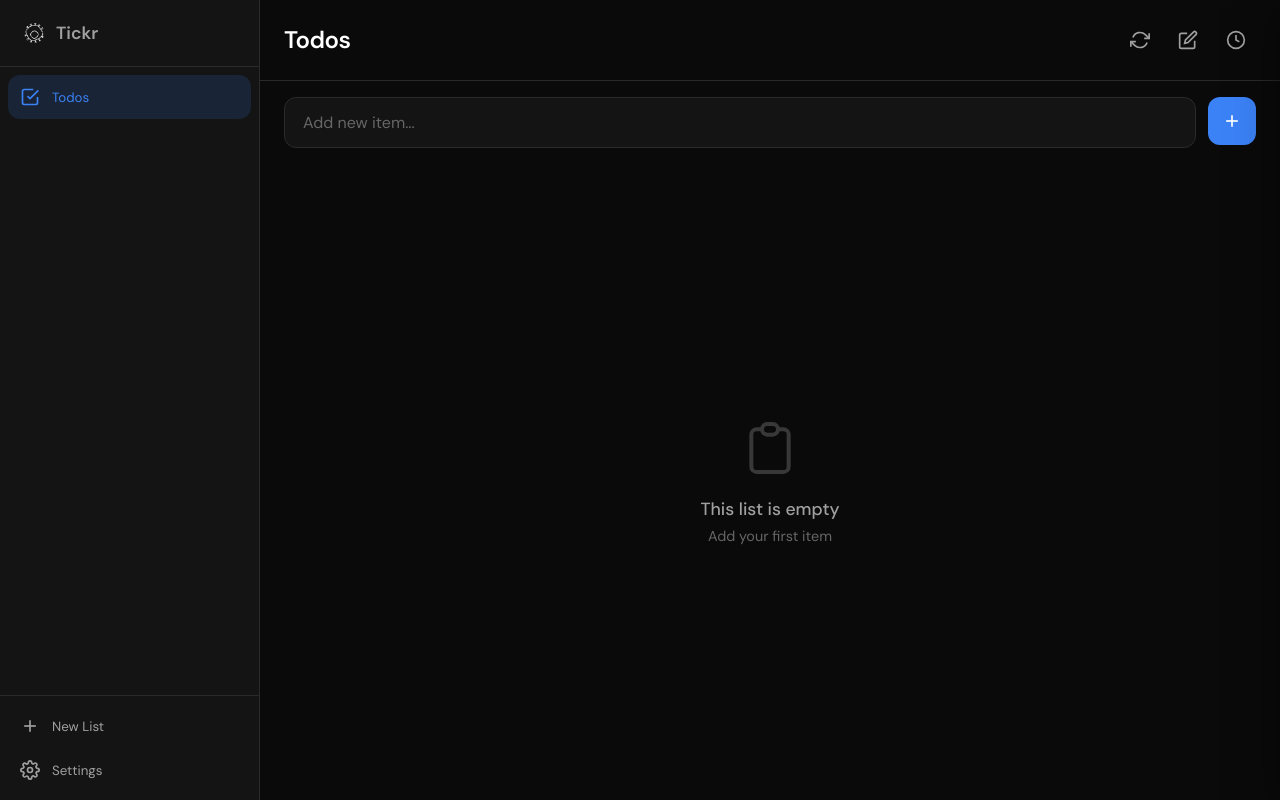
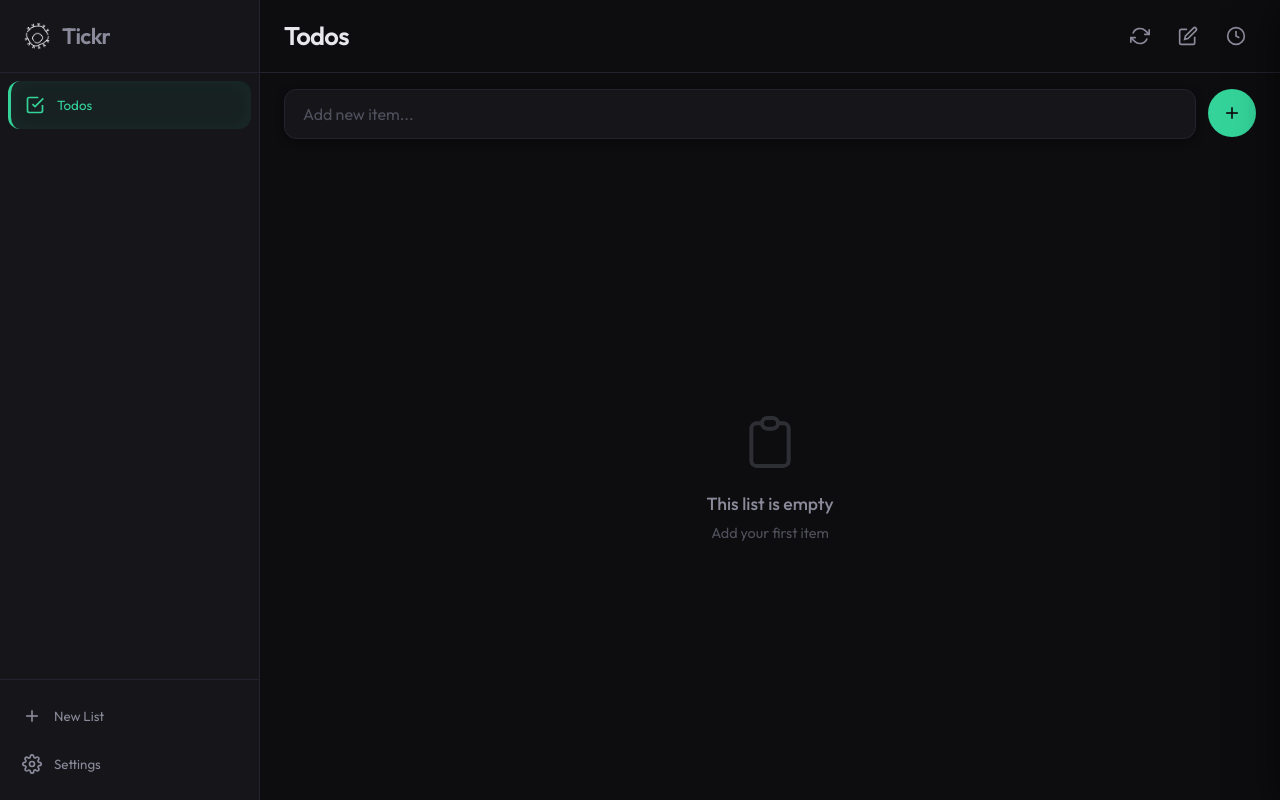
Before and after one commit to itacentury/tickr, a FastAPI app: page / in a window 1280 px wide. Run offline with FastAPI, Linux system fonts and the light colour scheme; data comes from the database, SQL or seed files in the repository; data that the repository does not hold is empty.

Commit message:
update frontend design

```diff
--- a/static/css/style.css
+++ b/static/css/style.css
@@ -1,34 +1,35 @@
 /* CSS Variables */
 :root {
-  --bg-primary: #0a0a0a;
-  --bg-secondary: #141414;
-  --bg-tertiary: #1a1a1a;
-  --bg-hover: #222222;
-  --bg-active: #2a2a2a;
+  --bg-primary: #0d0d0f;
+  --bg-secondary: #15151a;
+  --bg-tertiary: #1c1c22;
+  --bg-hover: #232330;
+  --bg-active: #2c2c38;
 
-  --text-primary: #ffffff;
-  --text-secondary: #a0a0a0;
-  --text-muted: #666666;
+  --text-primary: #e8e8ec;
+  --text-secondary: #8a8a9a;
+  --text-muted: #50505c;
 
-  --accent: #3b82f6;
-  --accent-hover: #2563eb;
-  --accent-subtle: rgba(59, 130, 246, 0.15);
+  --accent: #34d399;
+  --accent-hover: #2ab383;
+  --accent-subtle: rgba(52, 211, 153, 0.12);
+  --accent-glow: rgba(52, 211, 153, 0.06);
 
-  --success: #22c55e;
-  --danger: #ef4444;
-  --danger-subtle: rgba(239, 68, 68, 0.15);
+  --success: #34d399;
+  --danger: #f87171;
+  --danger-subtle: rgba(248, 113, 113, 0.15);
 
-  --border: #2a2a2a;
-  --border-light: #333333;
+  --border: #232330;
+  --border-light: #2c2c38;
 
   --radius-sm: 8px;
   --radius-md: 12px;
   --radius-lg: 16px;
   --radius-full: 50%;
 
-  --shadow-sm: 0 2px 8px rgba(0, 0, 0, 0.3);
-  --shadow-md: 0 4px 20px rgba(0, 0, 0, 0.4);
-  --shadow-lg: 0 8px 40px rgba(0, 0, 0, 0.5);
+  --shadow-sm: 0 2px 8px rgba(0, 0, 0, 0.4);
+  --shadow-md: 0 4px 20px rgba(0, 0, 0, 0.5);
+  --shadow-lg: 0 8px 40px rgba(0, 0, 0, 0.6);
 
   --sidebar-width-expanded: 260px;
   --sidebar-width-collapsed: 64px;
@@ -36,6 +37,7 @@
   --transition-fast: 150ms ease;
   --transition-normal: 250ms ease;
   --transition-slow: 350ms cubic-bezier(0.4, 0, 0.2, 1);
+  --transition-bounce: 200ms cubic-bezier(0.34, 1.56, 0.64, 1);
 }
 
 /* Reset */
@@ -54,13 +56,13 @@ html {
 
 body {
   font-family:
-    "DM Sans",
+    "Outfit",
     -apple-system,
     BlinkMacSystemFont,
     sans-serif;
   background: var(--bg-primary);
   color: var(--text-primary);
-  line-height: 1.5;
+  line-height: 1.6;
   min-height: 100vh;
   min-height: 100dvh;
   overflow: hidden;
@@ -114,7 +116,10 @@ ul {
 }
 
 .sidebar-header {
-  padding: 12px;
+  padding: 0 12px;
+  height: var(--header-height, 73px);
+  display: flex;
+  align-items: center;
   border-bottom: 1px solid var(--border);
 }
 
@@ -124,7 +129,7 @@ ul {
   gap: 12px;
   width: 100%;
   padding: 10px 12px;
-  border-radius: var(--radius-md);
+  border-radius: var(--radius-lg);
   color: var(--text-secondary);
   cursor: pointer;
   transition:
@@ -141,9 +146,9 @@ ul {
 }
 
 .toggle-icon {
-  width: 20px;
-  height: 20px;
-  min-width: 20px;
+  width: 26px;
+  height: 26px;
+  min-width: 26px;
   display: flex;
   align-items: center;
   justify-content: center;
@@ -151,8 +156,8 @@ ul {
 
 .toggle-icon svg,
 .toggle-icon img {
-  width: 20px;
-  height: 20px;
+  width: 26px;
+  height: 26px;
 }
 
 .toggle-icon img {
@@ -161,7 +166,8 @@ ul {
 
 .sidebar-title {
   font-weight: 600;
-  font-size: 1.1rem;
+  font-size: 1.4rem;
+  letter-spacing: -0.03em;
   white-space: nowrap;
   opacity: 1;
   overflow: hidden;
@@ -198,7 +204,7 @@ ul {
   display: flex;
   align-items: center;
   gap: 12px;
-  padding: 12px;
+  padding: 14px;
   border-radius: var(--radius-md);
   color: var(--text-secondary);
   text-decoration: none;
@@ -206,16 +212,20 @@ ul {
   cursor: pointer;
   width: 100%;
   text-align: left;
+  border-left: 3px solid transparent;
 }
 
 .nav-link:hover {
   background: var(--bg-hover);
   color: var(--text-primary);
+  box-shadow: var(--shadow-sm);
 }
 
 .nav-link.active {
-  background: var(--accent-subtle);
+  background: var(--accent-glow);
   color: var(--accent);
+  border-left-color: var(--accent);
+  box-shadow: inset 0 0 20px var(--accent-glow);
 }
 
 /* Drag & Drop styles for lists */
@@ -278,7 +288,7 @@ ul {
 
 /* Sidebar Footer */
 .sidebar-footer {
-  padding: 8px;
+  padding: 12px 8px;
   border-top: 1px solid var(--border);
 }
 
@@ -286,7 +296,7 @@ ul {
   display: flex;
   align-items: center;
   gap: 12px;
-  padding: 12px;
+  padding: 14px;
   width: 100%;
   border-radius: var(--radius-md);
   color: var(--text-secondary);
@@ -318,7 +332,7 @@ ul {
   display: flex;
   align-items: center;
   gap: 12px;
-  padding: 12px;
+  padding: 14px;
   width: 100%;
   border-radius: var(--radius-md);
   color: var(--text-secondary);
@@ -358,7 +376,8 @@ ul {
 
 /* Header */
 .header {
-  padding: 20px 24px;
+  padding: 0 24px;
+  height: var(--header-height, 73px);
   display: flex;
   align-items: center;
   gap: 16px;
@@ -396,9 +415,9 @@ ul {
 
 .list-title {
   flex: 1;
-  font-size: 1.5rem;
+  font-size: 1.6rem;
   font-weight: 600;
-  letter-spacing: -0.02em;
+  letter-spacing: -0.03em;
 }
 
 .header-actions {
@@ -456,6 +481,7 @@ ul {
   border-radius: var(--radius-md);
   font-size: 1rem;
   color: var(--text-primary);
+  box-shadow: var(--shadow-sm);
   transition: all var(--transition-fast);
 }
 
@@ -476,8 +503,8 @@ ul {
   align-items: center;
   justify-content: center;
   background: var(--accent);
-  border-radius: var(--radius-md);
-  color: white;
+  border-radius: var(--radius-full);
+  color: #0d0d0f;
   transition: all var(--transition-fast);
 }
 
@@ -1207,8 +1269,8 @@ button.icon-picker-toggle.open .chevron {
 
 /* Scrollbar */
 ::-webkit-scrollbar {
-  width: 6px;
-  height: 6px;
+  width: 5px;
+  height: 5px;
 }
 
 ::-webkit-scrollbar-track {
@@ -1221,19 +1283,19 @@ button.icon-picker-toggle.open .chevron {
 }
 
 ::-webkit-scrollbar-thumb:hover {
-  background: var(--text-muted);
+  background: var(--accent);
 }
 
 /* Focus styles */
 :focus-visible {
-  outline: 2px solid var(--accent);
-  outline-offset: 2px;
+  outline: none;
+  box-shadow: 0 0 0 2px var(--accent-subtle), 0 0 0 4px var(--accent);
 }
 
 /* Selection */
 ::selection {
   background: var(--accent);
-  color: white;
+  color: #0d0d0f;
 }
 
 /* Swipe animations */
--- a/static/js/app.js
+++ b/static/js/app.js
@@ -1050,8 +1050,8 @@ function renderItems() {
   // Items are already sorted by the server according to settings
   itemsList.innerHTML = items
     .map(
-      (item) => `
-        <li class="item" data-id="${item.id}">
+      (item, index) => `
+        <li class="item${item.completed ? " completed" : ""}" data-id="${item.id}" style="--i:${index}">
             <label class="item-checkbox">
                 <input type="checkbox" ${item.completed ? "checked" : ""}>
                 <span class="checkmark">
--- a/static/sw.js
+++ b/static/sw.js
@@ -1,5 +1,5 @@
 // Generate dynamic cache name with timestamp - changes on each deployment
-const CACHE_VERSION = "1.0.14"; // Update this manually or via build process
+const CACHE_VERSION = "1.1.0"; // Update this manually or via build process
 const CACHE_NAME = `tickr-v${CACHE_VERSION}-${
   self.registration?.scope || "default"
 }`;
--- a/templates/index.html
+++ b/templates/index.html
@@ -4,7 +4,7 @@
     <meta charset="UTF-8" />
     <meta name="viewport"
           content="width=device-width, initial-scale=1.0, maximum-scale=5.0" />
-    <meta name="theme-color" content="#0a0a0a" />
+    <meta name="theme-color" content="#0d0d0f" />
     <meta name="description" content="Your tasks, simply done" />
     <meta name="apple-mobile-web-app-capable" content="yes" />
     <meta name="apple-mobile-web-app-status-bar-style"
@@ -25,7 +25,7 @@
     <!-- Fonts -->
     <link rel="preconnect" href="https://fonts.googleapis.com" />
     <link rel="preconnect" href="https://fonts.gstatic.com" crossorigin />
-    <link href="https://fonts.googleapis.com/css2?family=DM+Sans:ital,opsz,wght@0,9..40,300;0,9..40,400;0,9..40,500;0,9..40,600;1,9..40,400&display=swap"
+    <link href="https://fonts.googleapis.com/css2?family=Outfit:wght@300;400;500;600;700&display=swap"
           rel="stylesheet" />
     <link rel="stylesheet" href="/static/css/style.css" />
   </head>
```
Also changed, not shown: other parts of static/css/style.css (+75 -23 lines).
